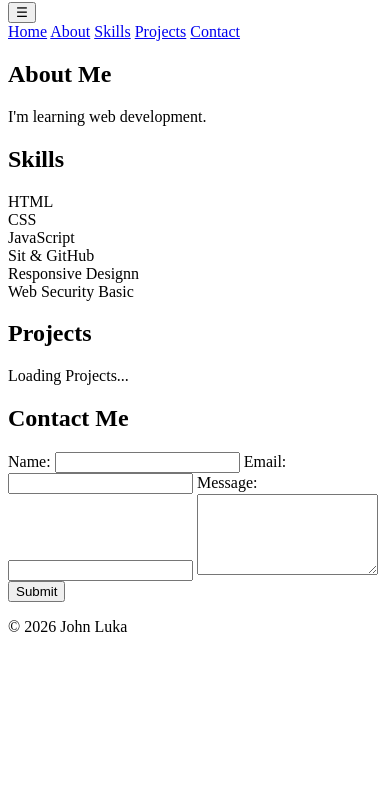
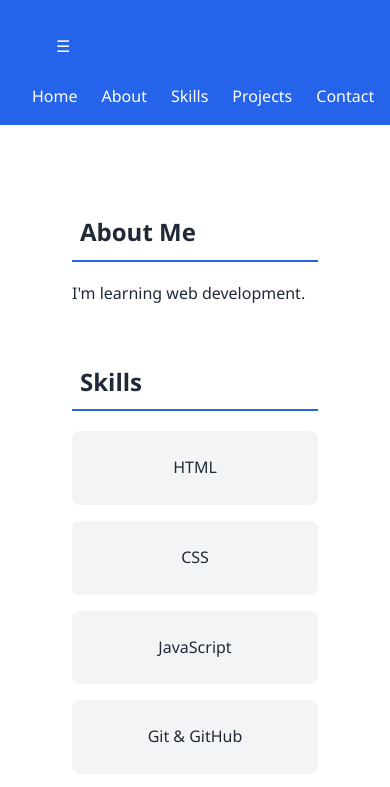
Before and after one commit to lukajohn70/my-profile-site, a plain HTML site: page index.html in a window 390 px wide. Shown: the part 78-865 px from the top of the page. Before the commit the page ends 844 px from the top, so only its background shows below. Drawn offline with Linux system fonts and the light colour scheme.

Commit message:
Add responsive CSS styling using flexbox, grid and mobile-first design

```diff
--- a/index.html
+++ b/index.html
@@ -4,6 +4,7 @@
         <meta name="viewport" content="width=device-width, initial-scale=1.0">
         <meta charset="UTF-8">
         <title>My Profile Site</title>
+        <link rel="stylesheet" href="style.css">
     </head>
     <body>
         <header>
@@ -24,12 +25,14 @@
             </section>
             <section id="skill">
                 <h2>Skills</h2>
-                <div class="skill-card">HTML</div>
-                <div class="skill-card">CSS</div>
-                <div class="skill-card">JavaScript</div>
-                <div class="skill-card">Sit &amp; GitHub</div>
-                <div class="skill-card">Responsive Designn</div>
-                <div class="skill-card">Web Security Basic</div>
+                <div class="skills-grid">
+                    <div class="skill-card">HTML</div>
+                    <div class="skill-card">CSS</div>
+                    <div class="skill-card">JavaScript</div>
+                    <div class="skill-card">Git &amp; GitHub</div>
+                    <div class="skill-card">Responsive Designn</div>
+                    <div class="skill-card">Web Security Basic</div>
+                </div>
             </section>
             <section id="projects">
                 <h2>Projects</h2>
@@ -45,7 +48,6 @@
                     <label for="email">Email:</label>
                     <input type="email" id="email" name="email" required>
                     <label for="message">Message:</label>
-                    <input type="text" id="message" name="message" required>
                     <textarea id="message" name="message" rows="5" required></textarea>
                     <button type="submit">Submit</button>
                 </form>
--- /dev/null
+++ b/style.css
@@ -0,0 +1,137 @@
+* {
+    box-sizing: border-box;
+}
+
+:root {
+    --primary-color: #2563eb;
+    --text-color: #1f2937;
+    --spacing: 16px;
+    --font-main: 'Segoe UI', sans-serif;
+    --background-color: #ffffff;
+}
+
+body {
+    font-family: var(--font-main);
+    color: var(--text-color);
+    background-color: var(--background-color);
+    line-height: 1.6;
+    margin: 0;
+}
+
+header {
+    display: flex;
+    justify-content: space-between;
+    align-items: center;
+    padding: 1rem 2rem;
+    background-color: var(--primary-color);
+    color: white;
+}
+
+nav {
+    display: flex;
+    gap: 1.5rem;
+}
+
+nav a {
+    color:  white;
+    text-decoration: none;
+    font-weight: 500;
+}
+nav a:hover {
+    text-decoration: underline;
+}
+
+.skills-grid {
+    display: grid;
+    grid-template-columns: repeat(auto-fit, minmax(150px, 1fr));
+    gap: 1rem;
+    margin-top: 1rem;
+}
+
+.skill-card {
+    background-color: #f3f4f6;
+    padding: 1.5rem;
+    border-radius: 8px;
+    text-align: center;
+    font-weight: 500;
+}
+
+header {
+    display: flex;
+    flex-direction: column;
+    align-items: flex-start;
+    gap: 1rem;
+    padding: 1rem 2 rem;
+    background-color: var(--primary-color);
+    color: white;
+}
+
+@media (min-width: 768px) {
+    header {
+        flex-direction: row;
+        justify-content: space-between;
+        align-items: center;
+    }
+}
+
+h1 {
+    font-size: clamp(1.5rem, 5vw, 2.5rem);
+}
+
+main {
+    max-width: 900px;
+    margin: 0 auto;
+    padding: 2rem 1.5rem;
+}
+
+section {
+    margin: 3rem;
+}
+
+h2 {
+    font-size: clamp(1.25rem, 4vw, 1.75 rem);
+    margin-bottom: 0.75;
+    border-bottom: 2px solid var(--primary-color);
+    padding: 0.5rem;
+}
+
+form {
+    display: flex;
+    flex-direction: column;
+    gap: 1rem;
+    max-width: 400px;
+}
+
+label {
+    font-weight: 500;
+}
+
+input, textarea {
+    padding: 0.75rem;
+    border: 1px solid #d1d5db;
+    border-radius: 6px;
+    font-family: inherit;
+    font-size: 1px;
+}
+
+button {
+    background-color: var(--primary-color);
+    color: white;
+    border: none;
+    padding: 0.75rem 1.5rem;
+    border-radius: 6px;
+    font-size: 1rem;
+    cursor: pointer;
+    align-self: flex-start;
+}
+
+button:hover{
+    opacity: 0.9;
+}
+
+footer {
+    text-align: center;
+    padding: 2rem;
+    color: #6b7280;
+    font-size: 0.9rem;
+}
```
Also changed, not shown: tags.html (deleted, +0 -35 lines).
